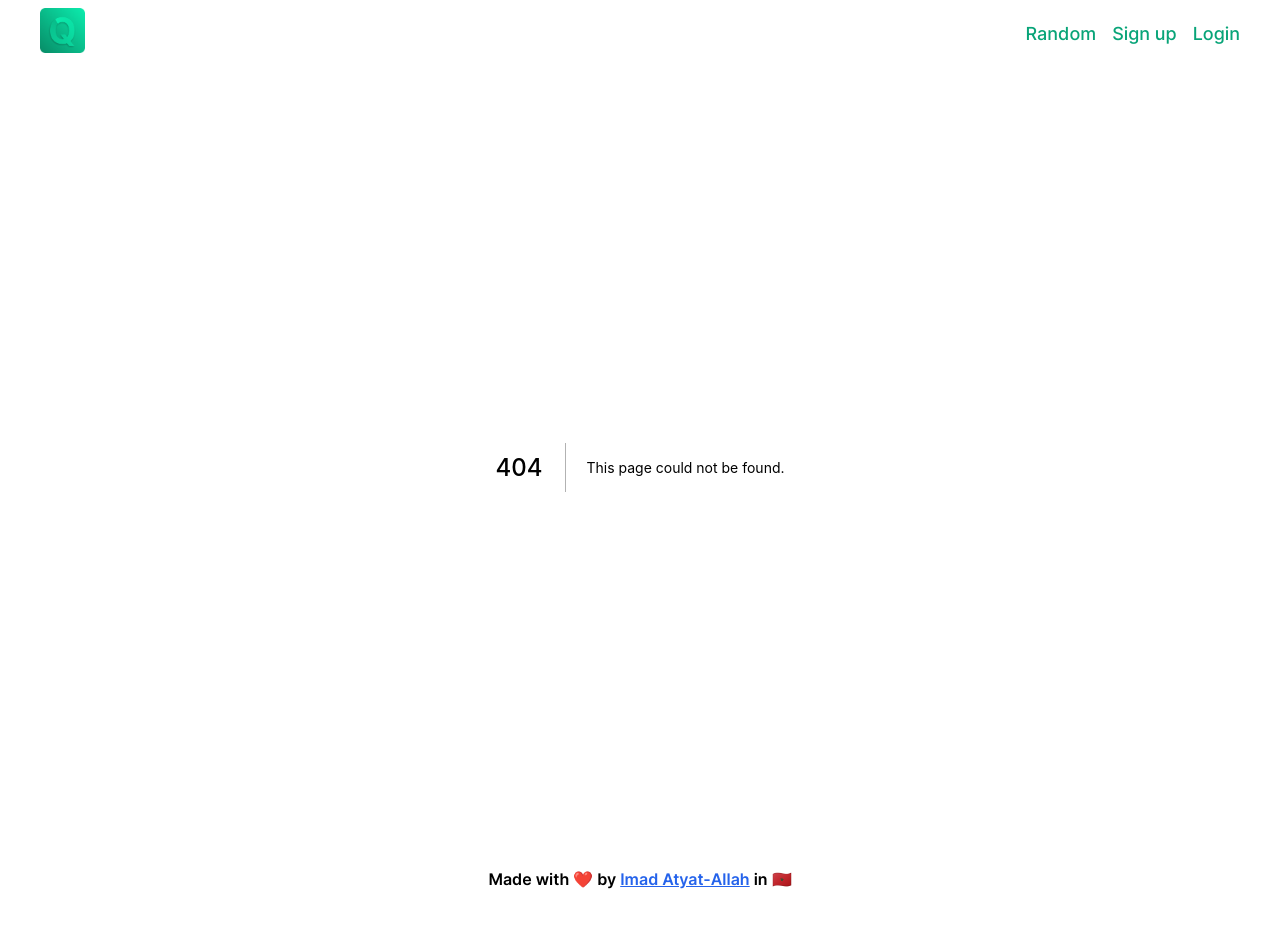
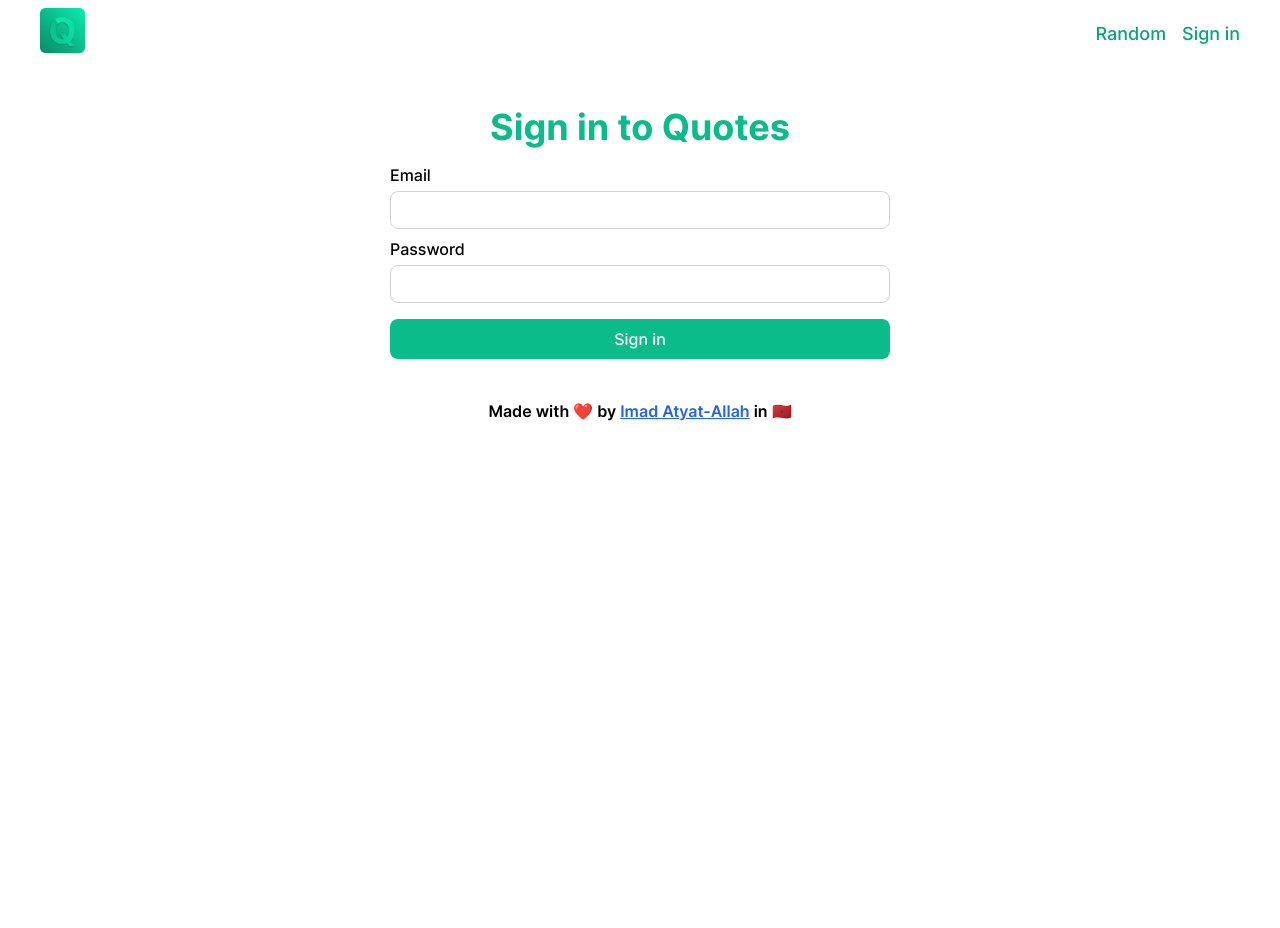
Before and after one commit to imadatyatalah/quotes, a Next.js app: page /signin in a window 1280 px wide. Before the commit this address had no page. Shown: the top 928 px of the page. After the commit the page ends 800 px from the top, so only its background shows below. Built offline with nearby package versions, Linux system fonts and the light colour scheme.

Commit message:
feat: added signin page

```diff
--- a/src/components/Header.tsx
+++ b/src/components/Header.tsx
@@ -30,14 +30,8 @@ const Header = () => {
             </li>
 
             <li>
-              <Link href="/signup">
-                <a>Sign up</a>
-              </Link>
-            </li>
-
-            <li>
-              <Link href="/login">
-                <a>Login</a>
+              <Link href="/signin">
+                <a>Sign in</a>
               </Link>
             </li>
           </ul>
--- /dev/null
+++ b/src/components/Logo.tsx
@@ -0,0 +1,80 @@
+const Logo = () => {
+  return (
+    <svg
+      width="45"
+      height="45"
+      viewBox="0 0 250 250"
+      fill="none"
+      xmlns="http://www.w3.org/2000/svg"
+    >
+      <rect width="250" height="250" rx="30" fill="url(#paint0_linear_1_3)" />
+      <g filter="url(#filter0_d_1_3)">
+        <path
+          d="M113.543 147.432H139.679L152.818 164.335L165.744 179.392L190.105 209.932H161.412L144.651 189.335L136.057 177.119L113.543 147.432ZM192.307 125.273C192.307 141.134 189.3 154.629 183.287 165.756C177.321 176.883 169.177 185.382 158.855 191.253C148.58 197.077 137.027 199.989 124.196 199.989C111.27 199.989 99.6695 197.053 89.3949 191.182C79.1203 185.311 71 176.812 65.0341 165.685C59.0682 154.558 56.0852 141.087 56.0852 125.273C56.0852 109.411 59.0682 95.9167 65.0341 84.7898C71 73.6629 79.1203 65.1875 89.3949 59.3636C99.6695 53.4924 111.27 50.5568 124.196 50.5568C137.027 50.5568 148.58 53.4924 158.855 59.3636C169.177 65.1875 177.321 73.6629 183.287 84.7898C189.3 95.9167 192.307 109.411 192.307 125.273ZM161.128 125.273C161.128 114.998 159.589 106.333 156.511 99.2784C153.481 92.2235 149.196 86.8731 143.656 83.2273C138.116 79.5814 131.63 77.7585 124.196 77.7585C116.762 77.7585 110.276 79.5814 104.736 83.2273C99.196 86.8731 94.8873 92.2235 91.8097 99.2784C88.7794 106.333 87.2642 114.998 87.2642 125.273C87.2642 135.547 88.7794 144.212 91.8097 151.267C94.8873 158.322 99.196 163.672 104.736 167.318C110.276 170.964 116.762 172.787 124.196 172.787C131.63 172.787 138.116 170.964 143.656 167.318C149.196 163.672 153.481 158.322 156.511 151.267C159.589 144.212 161.128 135.547 161.128 125.273Z"
+          fill="url(#paint1_angular_1_3)"
+        />
+      </g>
+      <defs>
+        <filter
+          id="filter0_d_1_3"
+          x="44.0852"
+          y="45.5568"
+          width="156.222"
+          height="179.375"
+          filterUnits="userSpaceOnUse"
+          colorInterpolationFilters="sRGB"
+        >
+          <feFlood floodOpacity="0" result="BackgroundImageFix" />
+          <feColorMatrix
+            in="SourceAlpha"
+            type="matrix"
+            values="0 0 0 0 0 0 0 0 0 0 0 0 0 0 0 0 0 0 127 0"
+            result="hardAlpha"
+          />
+          <feOffset dx="-2" dy="5" />
+          <feGaussianBlur stdDeviation="5" />
+          <feComposite in2="hardAlpha" operator="out" />
+          <feColorMatrix
+            type="matrix"
+            values="0 0 0 0 0 0 0 0 0 0 0 0 0 0 0 0 0 0 0.25 0"
+          />
+          <feBlend
+            mode="normal"
+            in2="BackgroundImageFix"
+            result="effect1_dropShadow_1_3"
+          />
+          <feBlend
+            mode="normal"
+            in="SourceGraphic"
+            in2="effect1_dropShadow_1_3"
+            result="shape"
+          />
+        </filter>
+        <linearGradient
+          id="paint0_linear_1_3"
+          x1="250"
+          y1="0"
+          x2="0"
+          y2="250"
+          gradientUnits="userSpaceOnUse"
+        >
+          <stop stopColor="#0BEDAE" />
+          <stop offset="1" stopColor="#078B66" />
+        </linearGradient>
+        <radialGradient
+          id="paint1_angular_1_3"
+          cx="0"
+          cy="0"
+          r="1"
+          gradientUnits="userSpaceOnUse"
+          gradientTransform="translate(124.5 125) rotate(-122.974) scale(144.233 93.5728)"
+        >
+          <stop stopColor="#1DF4B8" />
+          <stop offset="1" stopColor="#0AD49C" />
+        </radialGradient>
+      </defs>
+    </svg>
+  );
+};
+
+export default Logo;
--- a/src/components/QuoteForm.tsx
+++ b/src/components/QuoteForm.tsx
@@ -22,6 +22,7 @@ const QuoteForm = () => {
   return (
     <div className="w-full">
       <form className="flex flex-col space-y-2" onSubmit={handleSubmit}>
+        <fieldset>
           <input
             type="text"
             name="quote_content"
@@ -30,7 +31,9 @@ const QuoteForm = () => {
             className="input"
             required
           />
+        </fieldset>
 
+        <fieldset>
           <input
             type="text"
             name="quote_author"
@@ -39,6 +42,7 @@ const QuoteForm = () => {
             className="input"
             required
           />
+        </fieldset>
 
         <button
           className="w-auto rounded-lg bg-primary-400 py-2 font-medium text-white"
--- a/src/pages/_app.tsx
+++ b/src/pages/_app.tsx
@@ -1,4 +1,3 @@
-import React from "react";
 import type { AppProps } from "next/app";
 
 import { ThemeProvider } from "next-themes";
--- a/src/pages/_document.tsx
+++ b/src/pages/_document.tsx
@@ -1,4 +1,3 @@
-import React from "react";
 import { Html, Head, Main, NextScript } from "next/document";
 
 const Document = () => {
--- /dev/null
+++ b/src/pages/signin.tsx
@@ -0,0 +1,56 @@
+import { NextSeo } from "next-seo";
+
+const SignIn = () => {
+  return (
+    <>
+      <NextSeo title="Sign in" />
+
+      <section className="py-10 sm:mx-auto sm:w-[500px]">
+        <div>
+          <h1 className="mb-4 text-3xl font-bold text-primary-400 sm:text-center sm:text-4xl">
+            Sign in to Quotes
+          </h1>
+        </div>
+
+        <form className="flex flex-col">
+          <div className="mb-4 space-y-2">
+            <fieldset>
+              <label htmlFor="email" className="font-medium">
+                Email
+              </label>
+
+              <input
+                type="email"
+                name="email"
+                id="email"
+                className="input mt-1"
+              />
+            </fieldset>
+
+            <fieldset>
+              <label htmlFor="password" className="font-medium">
+                Password
+              </label>
+
+              <input
+                type="password"
+                name="password"
+                id="password"
+                className="input mt-1"
+              />
+            </fieldset>
+          </div>
+
+          <button
+            className="w-auto rounded-lg bg-primary-400 py-2 font-medium text-white"
+            type="submit"
+          >
+            Sign in
+          </button>
+        </form>
+      </section>
+    </>
+  );
+};
+
+export default SignIn;
```
Also changed, not shown: 1 other file (tests, documents, lock files or other folders). Lines whose indentation alone changed are shown as unchanged.
